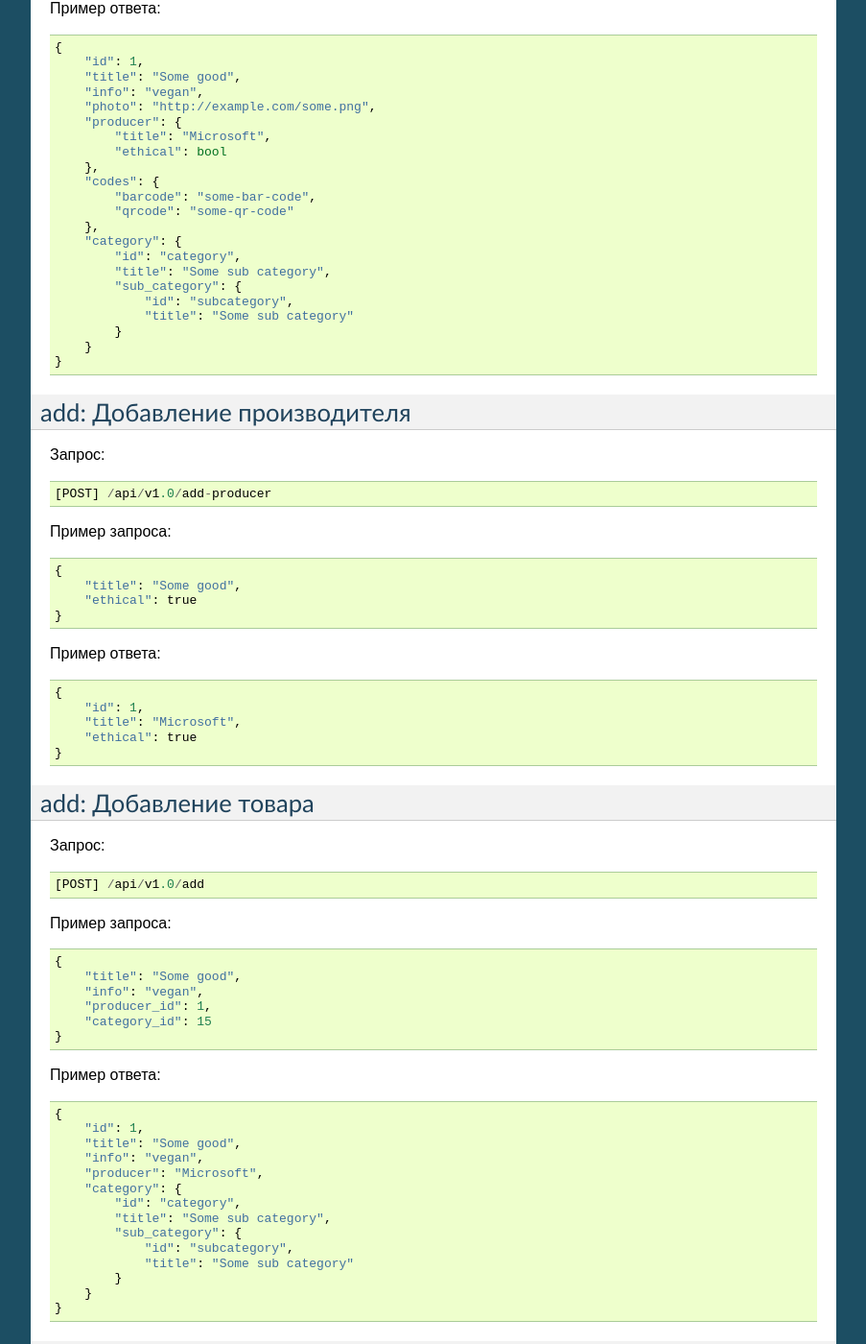
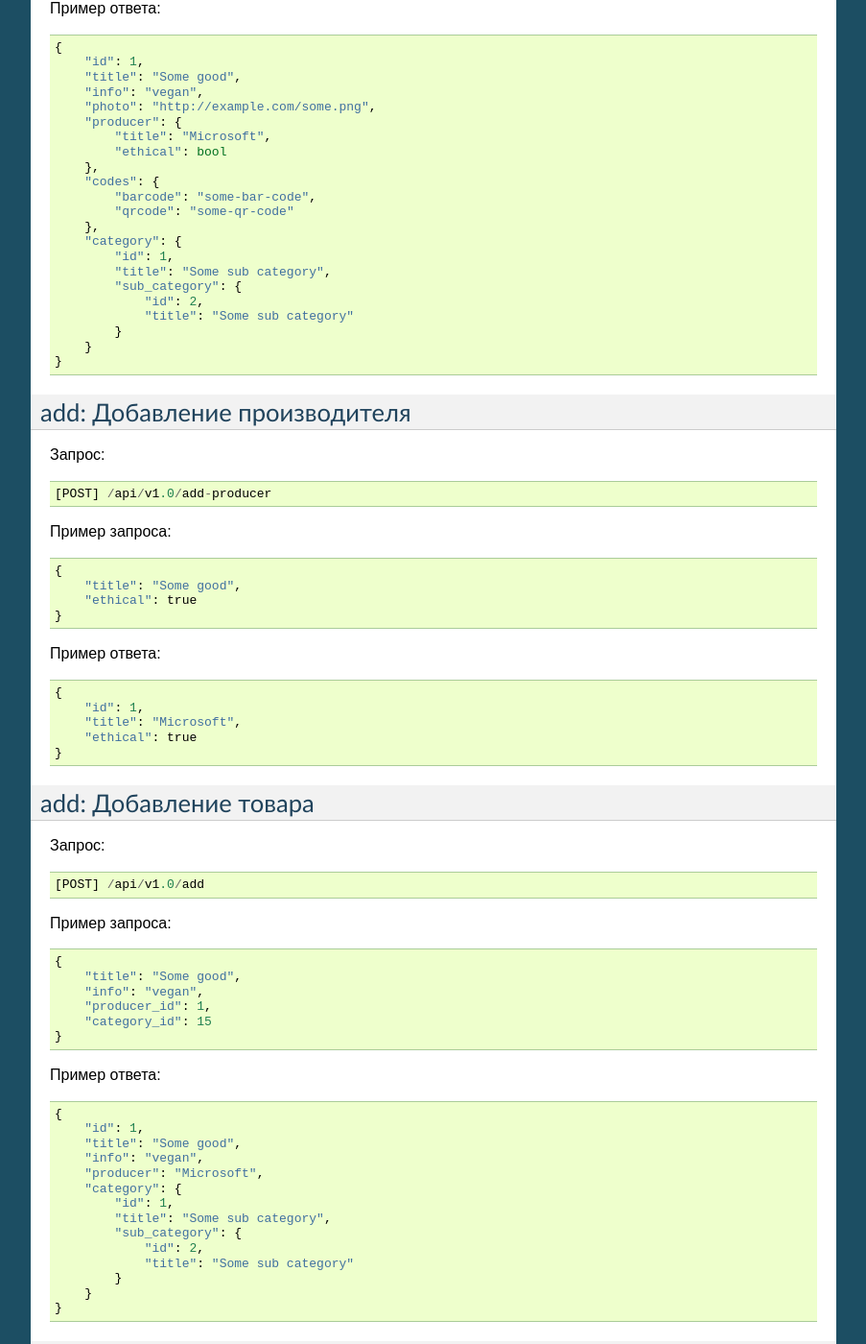
Before and after one commit to estas-vegano/evegano-server, a Sphinx documentation site: the page built from docs/source/index.rst, in a window 1280 px wide and 1400 px high, scrolled down 524 px. Shown: the whole window at 96% size, without its empty margins (198-1101 px from the left). Built offline with Sphinx 7.4.7, drawn with Linux system fonts in a browser that asks for light colours; some of the changed text lies outside the part shown.

Commit message:
docs fixes

```diff
--- a/docs/source/index.rst
+++ b/docs/source/index.rst
@@ -42,10 +42,10 @@ check: Проверка товара
             "qrcode": "some-qr-code"
         },
         "category": {
-            "id": "category",
+            "id": 1,
             "title": "Some sub category",
             "sub_category": {
-                "id": "subcategory",
+                "id": 2,
                 "title": "Some sub category"
             }
         }
@@ -97,10 +97,10 @@ add: Добавление товара
         "info": "vegan",
         "producer": "Microsoft",
         "category": {
-            "id": "category",
+            "id": 1,
             "title": "Some sub category",
             "sub_category": {
-                "id": "subcategory",
+                "id": 2,
                 "title": "Some sub category"
             }
         }
```
Also changed, not shown: other parts of docs/source/index.rst (+2 -2 lines).
